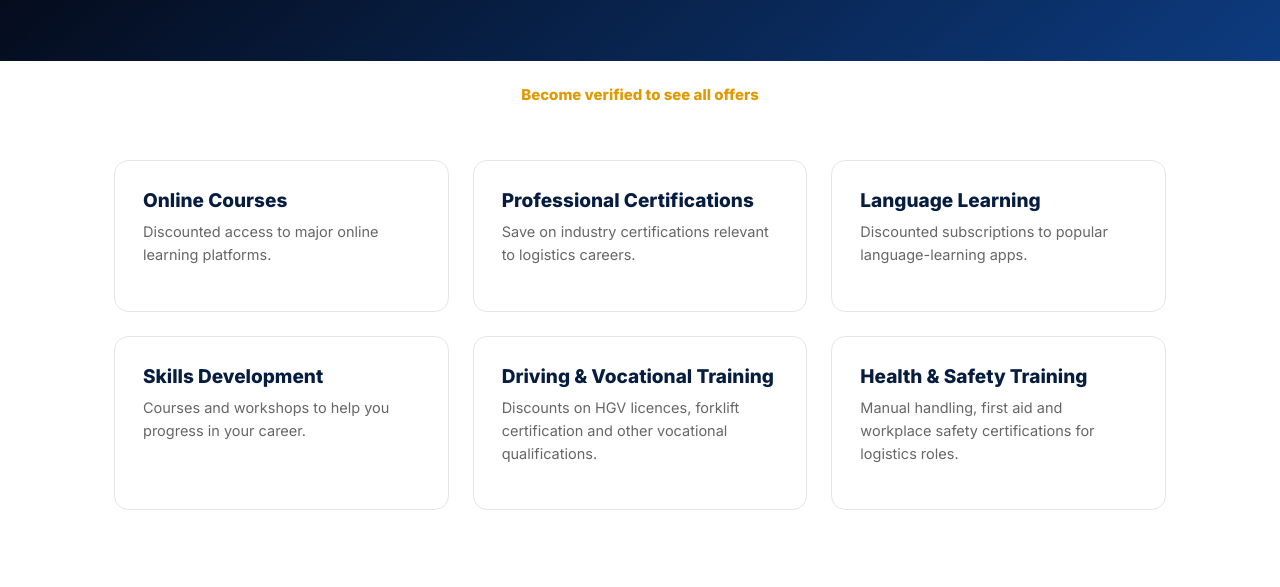
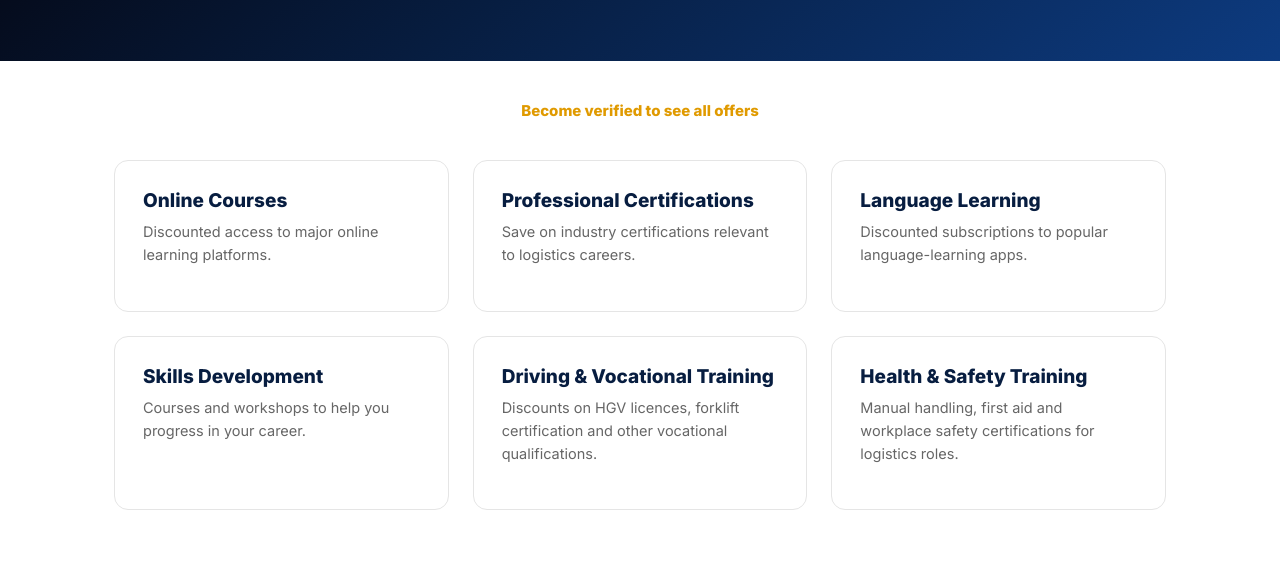
Before and after one commit to Joshyl5/logicard, a website: page public/e-learning.html in a window 1280 px wide. Shown: the part 319-906 px from the top of the page. Drawn offline with Linux system fonts and the light colour scheme.

Commit message:
Centre the verify banner text vertically and horizontally
Give the Become verified to see all offers banner symmetric top/bottom padding, and zero out the top padding of the section immediately after it (category-grid or explainer) so the text sits centred in the gap instead of hugging the top

```diff
--- a/public/e-learning.html
+++ b/public/e-learning.html
@@ -61,7 +61,8 @@
     .page-hero h1 { font-size: clamp(28px, 4vw, 44px); font-weight: 900; margin-bottom: 12px; letter-spacing: -0.5px; }
     .page-hero p { color: rgba(255,255,255,0.7); max-width: 640px; margin: 0 auto; font-size: 16px; line-height: 1.6; }
 
-    .verify-banner { text-align: center; font-weight: 800; color: var(--orange-dark); font-size: 15px; padding: 24px 24px 0; }
+    .verify-banner { text-align: center; font-weight: 800; color: var(--orange-dark); font-size: 15px; padding: 40px 24px; }
+    .verify-banner + .category-grid { padding-top: 0; }
 
     .category-grid { max-width: 1100px; margin: 0 auto; padding: 56px 24px 80px; display: grid; grid-template-columns: repeat(auto-fit, minmax(300px, 1fr)); gap: 24px; }
     .category-card { border: 1px solid #e5e5e5; border-radius: 14px; padding: 28px; }
```
Also changed, not shown: public/financial-wellbeing.html (+2 -1 lines), public/mental-wellbeing.html (+2 -1 lines), public/shopping-cards.html (+2 -1 lines), public/things-to-do.html (+2 -1 lines).
